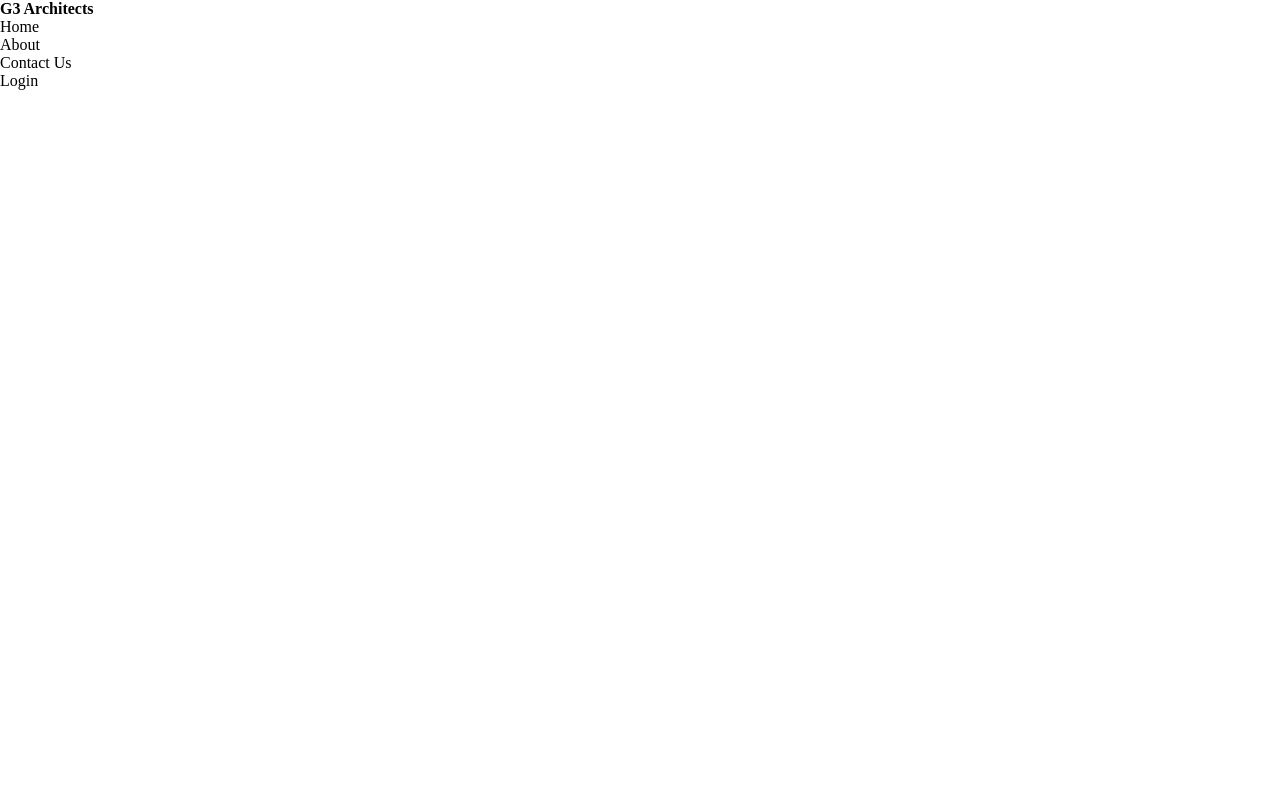
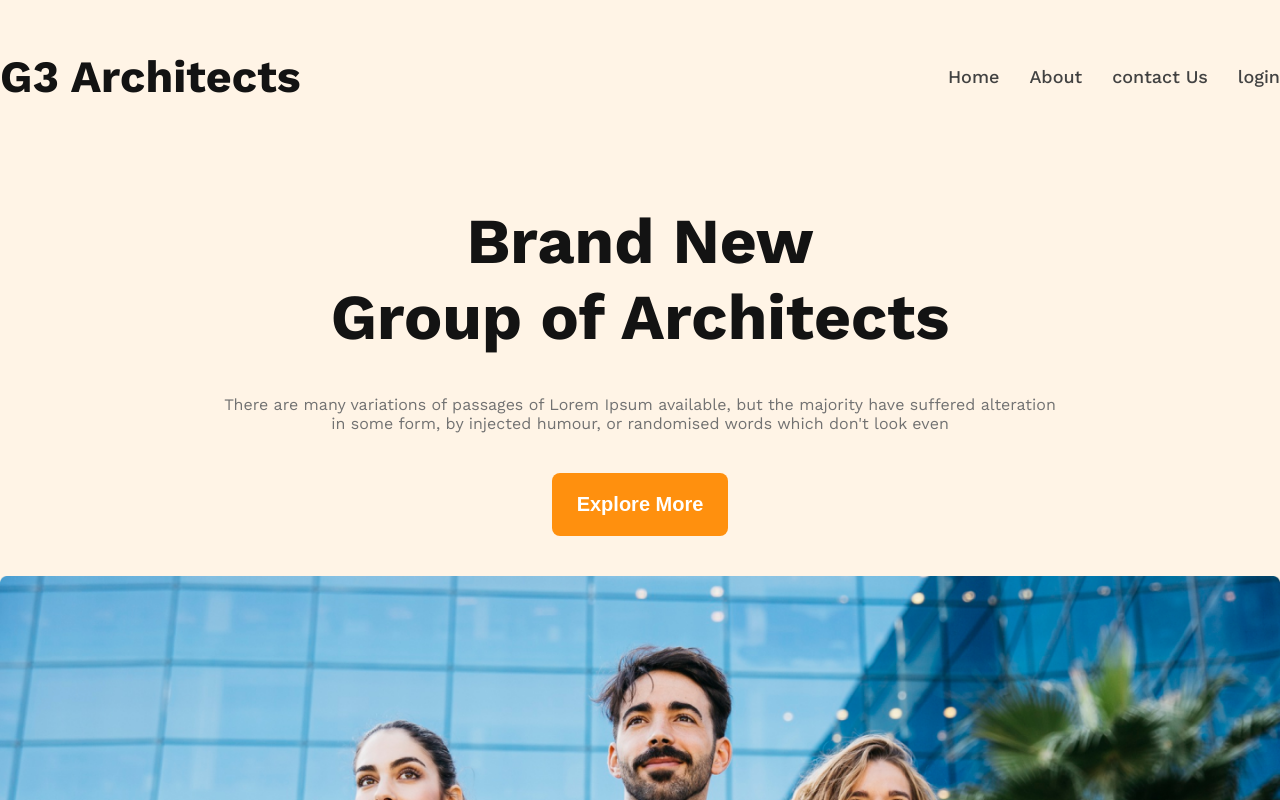
Before and after one commit to ArunRoy404/G3-Architects-Landing-Page, a plain HTML site: page index.html in a window 1280 px wide. Shown: the top 800 px of the page. Drawn offline with nearby package versions, Linux system fonts and the light colour scheme.

Commit message:
banner section done

```diff
--- a/index.html
+++ b/index.html
@@ -18,21 +18,33 @@
     <title>G3 Architects</title>
 </head>
 
-<body>
-    <header>
+<body class="work-sans">
+    <header class="primary-bg">
+        <div class="banner-container">
             <!-- navbar section  -->
             <nav>
-            <h4>G3 Architects</h4>
+                <h4 class="title">G3 Architects</h4>
                 <div>
-                <ul>
-                    <li>Home</li>
-                    <li>About</li>
-                    <li>Contact Us</li>
-                    <li>Login</li>
+                    <ul class="nav-ul">
+                        <li><a href="">Home</a></li>
+                        <li><a href="">About</a></li>
+                        <li><a href="">contact Us</a></li>
+                        <li><a href="">login</a></li>
                     </ul>
                 </div>
             </nav>
-        <section class="banner"></section>
+
+            <!-- hero section  -->
+            <section class="banner">
+                <h1 class="title">Brand New
+                    <br>Group of Architects
+                </h1>
+                <p>There are many variations of passages of Lorem Ipsum available, but the majority have suffered
+                    alteration in some form, by injected humour, or randomised words which don't look even</p>
+                <button class="btn">Explore More</button>
+                <img src="assets/images/banner.png" alt="">
+            </section>
+        </div>
     </header>
     <main></main>
     <footer></footer>
--- a/style/style.css
+++ b/style/style.css
@@ -1,3 +1,9 @@
+.work-sans {
+    font-family: "Work Sans", serif;
+    font-optical-sizing: auto;
+    font-style: normal;
+  }
+
 *{
     margin: 0px;
     padding: 0px;
@@ -8,12 +14,12 @@
 }
 .title{
     color: rgb(19, 19, 19);
-    font-size: 45px;
+    font-size: 2.8rem;
     font-weight: 700;
 }
 p{
     color: rgb(114, 114, 114);
-    font-size: 16px;
+    font-size: 1rem;
     font-weight: 400;
 }
 .btn{
@@ -21,6 +27,52 @@ p{
     background: rgb(255, 144, 14);
     padding: 20px 25px;
     color: rgb(255, 255, 255);
-    font-size: 20px;
+    font-size: 1.25rem;
     font-weight: 600;
+    border: none;
 }
+
+.banner-container{
+    max-width: 1440px;
+    margin: 0px auto;
+}
+
+/* navbar  */
+nav{
+    display: flex;
+    align-items: center;
+    justify-content: space-between;
+    padding: 50px 0px 0px;
+}
+.nav-ul{
+    display: flex;
+    list-style-type: none;
+    gap: 30px;
+}
+
+.nav-ul a{
+    text-decoration: none;
+    color: rgb(66, 66, 66);
+    font-size: 18px;
+    font-weight: 500;
+}
+
+/* banner section  */
+.banner h1{
+    font-size: 4rem;
+}
+.banner p{
+    width: 850px;
+}
+.banner{
+    display: flex;
+    flex-direction: column;
+    text-align: center;
+    align-items: center;
+    gap: 40px;
+    margin-top: 100px;
+    padding-bottom: 30px;
+}
+.banner img{
+    width: 100%;
+}
```
Lines whose indentation alone changed are shown as unchanged.
